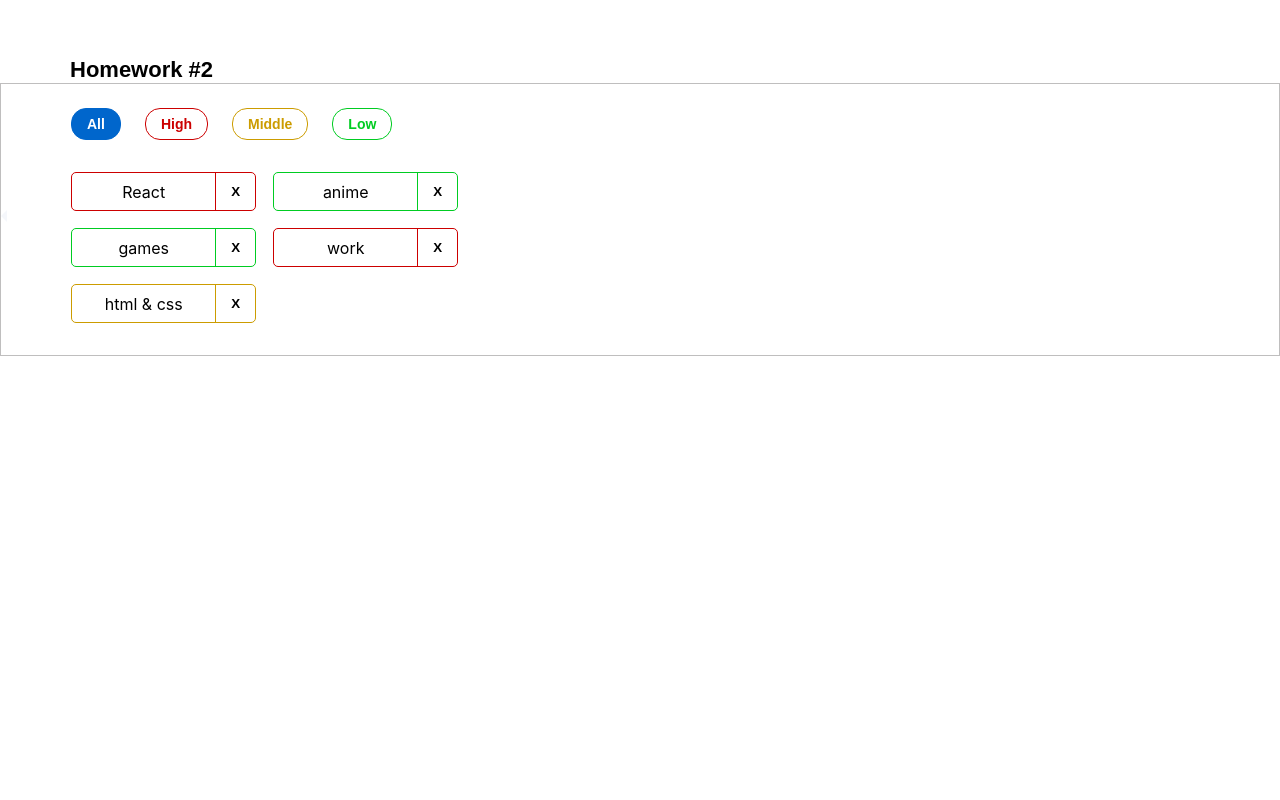
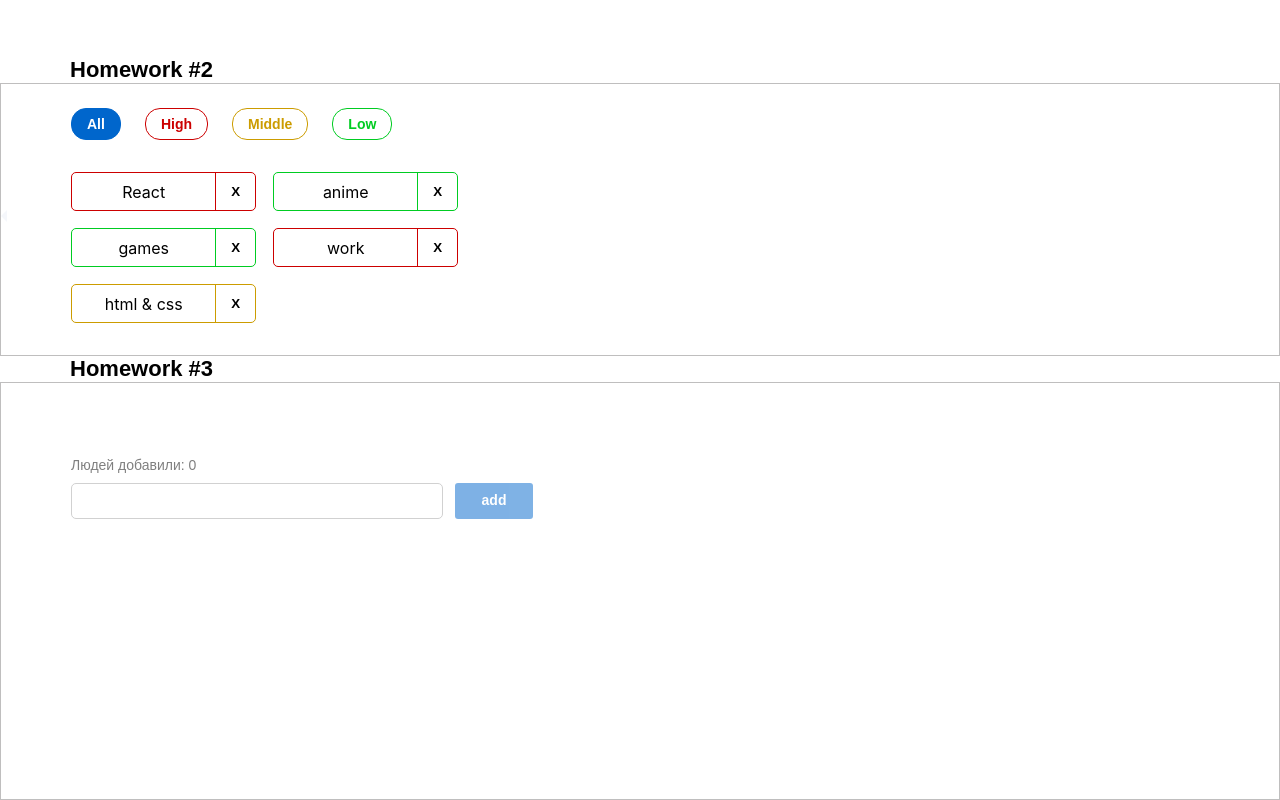
Before and after one commit to kdrenata/homework2-front-main, a React (Create React App) app: page / in a window 1280 px wide. Shown: the part 573-1373 px from the top of the page. Before the commit the page ends 929 px from the top, so only its background shows below. Built offline with nearby package versions, Linux system fonts and the light colour scheme.

Commit message:
HW3 done

```diff
--- a/src/s1-main/App.tsx
+++ b/src/s1-main/App.tsx
@@ -2,13 +2,14 @@
 import s from './App.module.css'
 import HW1 from '../s2-homeworks/hw01/HW1'
 import HW2 from "../s2-homeworks/hw02/HW2";
+import HW3 from "../s2-homeworks/hw03/HW3";
 
 function App() {
     return (
         <div className={s.App}>
             <HW1/>
             <HW2/>
-            {/*<HW3/>*/}
+            <HW3/>
             {/*<HW4/>*/}
 
             {/*при выполнении дз 5 и более - закомментировать здесь дз 1-4, так как они есть внутри дз 5*/}
--- a/src/s2-homeworks/hw03/Greeting.module.css
+++ b/src/s2-homeworks/hw03/Greeting.module.css
@@ -1,35 +1,80 @@
 .greetingForm {
+    padding: 50px 0 240px;
 }
 
 .inputAndButtonContainer {
+    margin: 10px 0 8px;
+    display: flex;
+    gap: 12px;
+
 }
 
 .error {
+    color: red;
+    margin-top: 8px;
+    position: absolute;
 }
 
 .input {
+    font-size: 16px;
+    color: #000;
+    border: 1px solid #d1d1d1;
+    border-radius: 5px;
+    min-width: 372px;
+    max-height: 36px;
+    height: 100%;
+    padding: 8px 12px;
 }
 
 .input:focus {
+    border: 2px solid #FFFFFF;
+    outline: 2px solid #2b84fc;
 }
 
 .errorInput {
+    border: 4px solid red;
+    border-radius: 5px;
+    min-width: 372px;
+    max-height: 36px;
+    padding: 8px 12px;
+    background-color: indianred;
 }
 
 .button {
+    font-weight: 600;
+    font-size: 14px;
+    line-height: 1.42857;
+    color: #fff;
+
+    border: none;
+    border-radius: 3px;
+    padding: 5px 24px;
+    min-width: 78px;
+    min-height: 36px;
+    background-color: #0066CC;
+    transition: 0.2s;
+    cursor: pointer;
 }
 
 .button:focus {
+    border: 1px solid #2b84fc;
 }
 
 .button:active {
+    background-color: #0066CC;
 }
 
 .button:disabled {
+    opacity: 0.5;
+    cursor: default;
 }
 
 .text {
+    font-family: "Montserrat", sans-serif;
+    font-size: 14px;
+    color: rgba(0, 0, 0, 0.5);
 }
 
 .greeting {
+    color: #000;
 }
--- a/src/s2-homeworks/hw03/Greeting.tsx
+++ b/src/s2-homeworks/hw03/Greeting.tsx
@@ -2,14 +2,14 @@
 import s from './Greeting.module.css'
 
 type GreetingPropsType = {
-    name: any // need to fix any
-    setNameCallback: any // need to fix any
-    addUser: any // need to fix any
-    onBlur: any // need to fix any
-    onEnter: any // need to fix any
-    error: any // need to fix any
-    totalUsers: any // need to fix any
-    lastUserName?: any // need to fix any
+    name: string
+    setNameCallback: (e: ChangeEvent<HTMLInputElement>) => void
+    addUser: () => void
+    onBlur: () => void
+    onEnter: (e: KeyboardEvent<HTMLInputElement>) => void
+    error: string
+    totalUsers: number
+    lastUserName?: string
 }
 
 // презентационная компонента (для верстальщика)
@@ -23,9 +23,9 @@
         error,
         totalUsers,
         lastUserName,
-    } // деструктуризация пропсов
+    }                    // деструктуризация пропсов
 ) => {
-    const inputClass = s.errorInput // need to fix with (?:)
+    const inputClass = error ? s.errorInput : s.input;
 
     return (
         <div id={'hw3-form'} className={s.greetingForm}>
--- a/src/s2-homeworks/hw03/GreetingContainer.tsx
+++ b/src/s2-homeworks/hw03/GreetingContainer.tsx
@@ -1,53 +1,73 @@
-import React, { ChangeEvent, KeyboardEvent, useState } from 'react'
+import React, {ChangeEvent, KeyboardEvent, useState} from 'react'
 import Greeting from './Greeting'
 import { UserType } from './HW3'
 
 type GreetingContainerPropsType = {
-    users: any // need to fix any
-    addUserCallback: any // need to fix any
+    users: Array<UserType>
+    addUserCallback: (name: string) => void
 }
 
-export const pureAddUser = (name: any, setError: any, setName: any, addUserCallback: any) => {
+export const pureAddUser = (
+    name: string,
+    setError:  (error: string) => void,
+    setName: (name: string) => void,
+    addUserCallback: (name: string) => void,
+) => {
     // если имя пустое - показать ошибку, иначе - добавить юзера и очистить инпут
+    if (name === '') {
+        setError('Mistake! Enter a name!');
+    } else {
+        addUserCallback(name);
+        setName('');
+    }
 }
 
-export const pureOnBlur = (name: any, setError: any) => { // если имя пустое - показать ошибку
+export const pureOnBlur = (name: string, setError: (error: string) => void) => {
+    if (name === '') {
+        setError('Mistake! Enter a name!');
+    } // если имя пустое - показать ошибку
 }
 
-export const pureOnEnter = (e: any, addUser: any) => { // если нажата кнопка Enter - добавить
+export const pureOnEnter = (e: KeyboardEvent<HTMLInputElement>, addUser: () => void) => {
+    if (e.key === 'Enter') {
+        addUser();
+    }// если нажата кнопка Enter - добавить
 }
 
 // более простой и понятный для новичков
 // function GreetingContainer(props: GreetingPropsType) {
 
 // более современный и удобный для про :)
-const GreetingContainer: React.FC<GreetingContainerPropsType> = ({
-    users,
-    addUserCallback,
-}) => {
+const GreetingContainer: React.FC<GreetingContainerPropsType> = (
+    {
+        users,
+        addUserCallback,
+    }
+) => {
+
     // деструктуризация пропсов
-    const [name, setName] = useState<any>('') // need to fix any
-    const [error, setError] = useState<any>('') // need to fix any
+    const [name, setName] = useState<string>('');
+    const [error, setError] = useState<string>('');
 
-    const setNameCallback = (e: any) => { // need to fix any
-        setName('some name') // need to fix
-
-        error && setError('')
+    const setNameCallback = (e: ChangeEvent<HTMLInputElement>) => {
+        setName(e.currentTarget.value);
+        error && setError('');
     }
     const addUser = () => {
-        pureAddUser(name, setError, setName, addUserCallback)
+        pureAddUser(name, setError, setName, addUserCallback);
+        setName('');
     }
 
     const onBlur = () => {
-        pureOnBlur(name, setError)
+        pureOnBlur(name, setError);
     }
 
     const onEnter = (e: any) => {
-        pureOnEnter(e, addUser)
+        pureOnEnter(e, addUser);
     }
 
-    const totalUsers = 0 // need to fix
-    const lastUserName = 'some name' // need to fix
+    const totalUsers = users.length
+    const lastUserName = users.length ? users[users.length - 1].name : '';
 
     return (
         <Greeting
--- a/src/s2-homeworks/hw03/HW3.tsx
+++ b/src/s2-homeworks/hw03/HW3.tsx
@@ -1,4 +1,4 @@
-import React, { useState } from 'react'
+import React, {Dispatch, SetStateAction, useState} from 'react'
 import { v1 } from 'uuid'
 import s2 from '../../s1-main/App.module.css'
 import GreetingContainer from './GreetingContainer'
@@ -19,20 +19,23 @@
 
 // types
 export type UserType = {
-    _id: any // need to fix any
-    name: any // need to fix any
+    _id: string
+    name: string
 }
 
-export const pureAddUserCallback = (name: any, setUsers: any, users: any) => { // need to fix any
-    const user = { // need to fix
-    }
+export const pureAddUserCallback = (name: string, setUsers: (users: Array<UserType>) => void, users: Array<UserType>) => { // need to fix any
+    const user =
+        {
+            _id: v1(),
+            name: name,
+        }
     setUsers([...users, user])
 }
 
 const HW3 = () => {
-    const [users, setUsers] = useState<any>([]) // need to fix any
+    const [users, setUsers] = useState<Array<UserType>>([])
 
-    const addUserCallback = (name: any) => { // need to fix any
+    const addUserCallback = (name: string) => {
         pureAddUserCallback(name, setUsers, users)
     }
 
```
